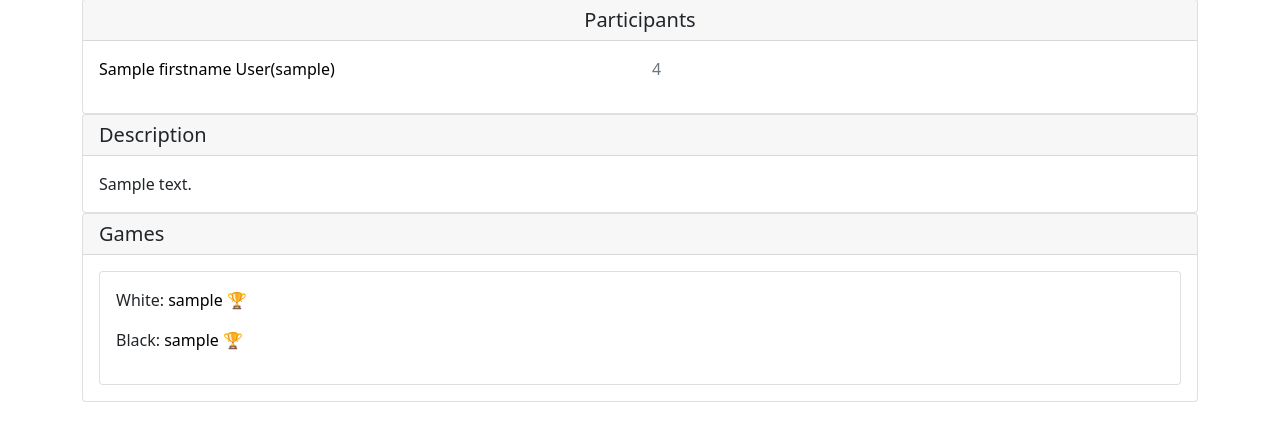
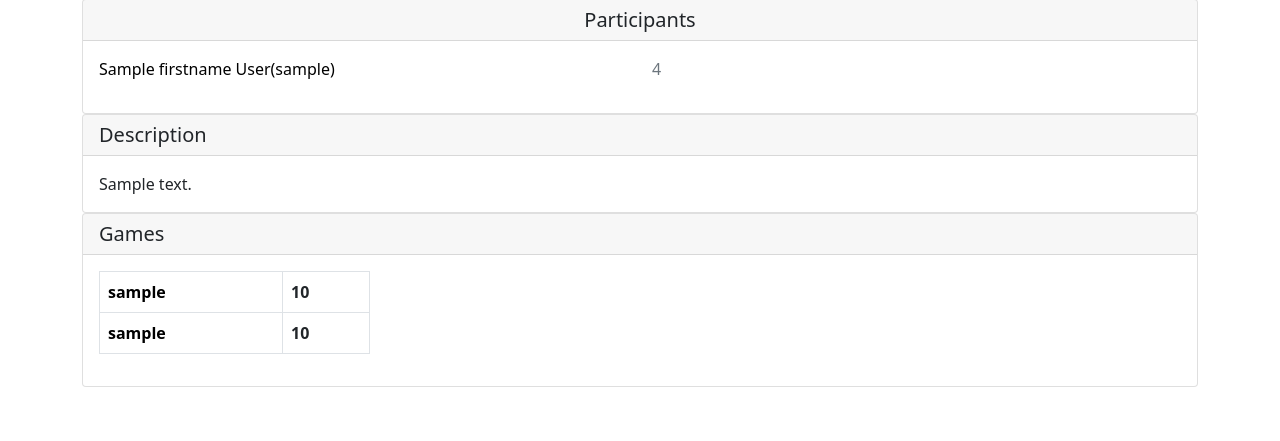
Before and after one commit to injornal/chess-rating-system, a Flask app: template src/chrate/blueprints/tournament/templates/tournament_profile.html in a window 1280 px wide. Shown: the part 129-570 px from the top of the page. Run offline with Flask 3, Linux system fonts and the light colour scheme; the template is opened without the code that fills it: most values are stand-ins (such as "Sample title", 1, 10 or a date in 2020); lists and menus that the app fills with data are empty.

Commit message:
games from cards to tables

```diff
--- a/src/chrate/blueprints/tournament/templates/tournament_profile.html
+++ b/src/chrate/blueprints/tournament/templates/tournament_profile.html
@@ -27,11 +27,19 @@
     <h5 class="card-header">Games</h5>
     <div class="card-body">
         {% for game in games %}
-        <div class="card">
-            <div class="card-body">
-                <p>White: <a href="/profile/{{game['white'].id}}" class="text-decoration-none text-black">{{game["white"].username}} {{"🏆" if game["winner"] != -1}}</a></p>
-                <p>Black: <a href="/profile/{{game['black'].id}}" class="text-decoration-none text-black">{{game["black"].username}} {{"🏆" if game["winner"] != 1}}</a></p>
-            </div>
+        <div class="col-3">
+            <table class="table table-bordered">
+                <tr>
+                    <th><a href="/profile/{{game['white'].id}}"
+                        class="text-decoration-none text-black">{{game["white"].username}}</a></th>
+                    <th>{{game["white_score"]}}</th>
+                </tr>
+                <tr>
+                    <th><a href="/profile/{{game['black'].id}}"
+                        class="text-decoration-none text-black">{{game["black"].username}}</a></th>
+                    <th>{{game["black_score"]}}</th>
+                </tr>
+            </table>
         </div>
         {% endfor %}
     </div>
```
Also changed, not shown: src/chrate/blueprints/tournament/tournament.py (+7 -1 lines).
